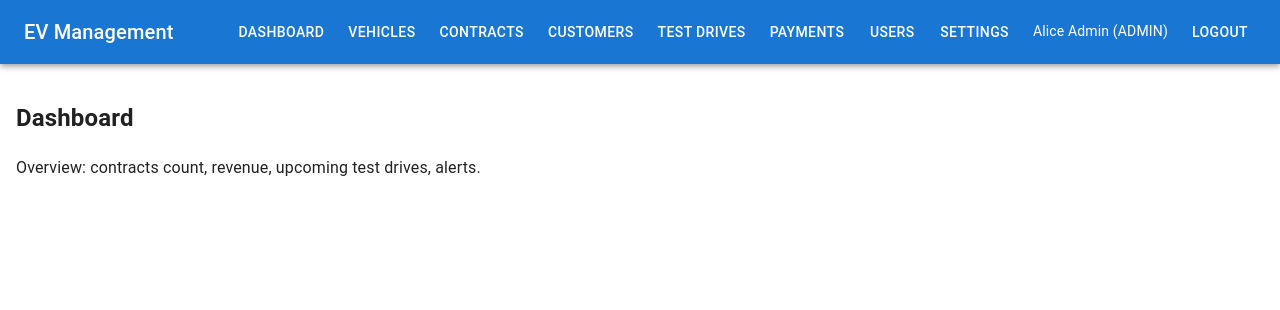
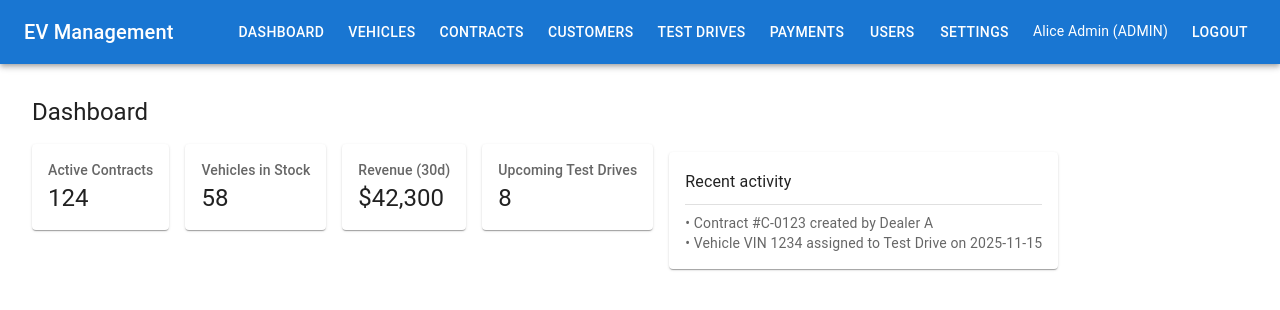
Before and after one commit to HaiPT2002/ev-frontend, a React (Vite) app: page /login in a window 1280 px wide. Both pictures are taken after a click on the button "ADMIN". Shown: the top 310 px of the page. Built offline with nearby package versions, Linux system fonts and the light colour scheme.

Commit message:
chore(ci): add GitHub Actions build workflow; polish Login and Dashboard; update README

```diff
--- a/src/pages/Dashboard.tsx
+++ b/src/pages/Dashboard.tsx
@@ -1,10 +1,56 @@
 import React from 'react'
+import Box from '@mui/material/Box'
+import Grid from '@mui/material/Grid'
+import Paper from '@mui/material/Paper'
+import Typography from '@mui/material/Typography'
+import Divider from '@mui/material/Divider'
+
+function StatCard({ title, value }: { title: string; value: React.ReactNode }) {
+  return (
+    <Paper elevation={1} sx={{ p: 2 }}>
+      <Typography variant="subtitle2" color="text.secondary">
+        {title}
+      </Typography>
+      <Typography variant="h5">{value}</Typography>
+    </Paper>
+  )
+}
 
 export default function Dashboard() {
+  // TODO: wire to API for real numbers
   return (
-    <div>
-      <h2>Dashboard</h2>
-      <p>Overview: contracts count, revenue, upcoming test drives, alerts.</p>
-    </div>
+    <Box sx={{ p: 2 }}>
+      <Typography variant="h5" sx={{ mb: 2 }}>
+        Dashboard
+      </Typography>
+
+      <Grid container spacing={2}>
+        <Grid item xs={12} sm={6} md={3}>
+          <StatCard title="Active Contracts" value={124} />
+        </Grid>
+        <Grid item xs={12} sm={6} md={3}>
+          <StatCard title="Vehicles in Stock" value={58} />
+        </Grid>
+        <Grid item xs={12} sm={6} md={3}>
+          <StatCard title="Revenue (30d)" value="$42,300" />
+        </Grid>
+        <Grid item xs={12} sm={6} md={3}>
+          <StatCard title="Upcoming Test Drives" value={8} />
+        </Grid>
+
+        <Grid item xs={12}>
+          <Paper elevation={1} sx={{ p: 2, mt: 1 }}>
+            <Typography variant="subtitle1">Recent activity</Typography>
+            <Divider sx={{ my: 1 }} />
+            <Typography variant="body2" color="text.secondary">
+              • Contract #C-0123 created by Dealer A
+            </Typography>
+            <Typography variant="body2" color="text.secondary">
+              • Vehicle VIN 1234 assigned to Test Drive on 2025-11-15
+            </Typography>
+          </Paper>
+        </Grid>
+      </Grid>
+    </Box>
   )
 }
--- a/src/pages/Login.tsx
+++ b/src/pages/Login.tsx
@@ -6,6 +6,11 @@ import TextField from '@mui/material/TextField'
 import Button from '@mui/material/Button'
 import Typography from '@mui/material/Typography'
 import Box from '@mui/material/Box'
+import Card from '@mui/material/Card'
+import CardContent from '@mui/material/CardContent'
+import Avatar from '@mui/material/Avatar'
+import LockOutlinedIcon from '@mui/icons-material/LockOutlined'
+import CircularProgress from '@mui/material/CircularProgress'
 
 export default function Login() {
   const { login, loginWithCredentials } = useAuth()
@@ -13,10 +18,12 @@ export default function Login() {
   const [email, setEmail] = useState('')
   const [password, setPassword] = useState('')
   const [error, setError] = useState<string | null>(null)
+  const [loading, setLoading] = useState(false)
 
   async function submit(e: React.FormEvent) {
     e.preventDefault()
     setError(null)
+    setLoading(true)
     if (loginWithCredentials) {
       try {
         await loginWithCredentials(email, password)
@@ -24,7 +31,11 @@ export default function Login() {
         return
       } catch (err: any) {
         setError(err?.response?.data?.message || err?.message || 'Login failed')
+      } finally {
+        setLoading(false)
       }
+    } else {
+      setLoading(false)
     }
   }
 
@@ -36,14 +47,29 @@ export default function Login() {
 
   return (
     <Container maxWidth="xs">
-      <Box sx={{ mt: 8, display: 'flex', flexDirection: 'column', gap: 2 }}>
-        <Typography variant="h5">Login</Typography>
-        <form onSubmit={submit} style={{ display: 'flex', flexDirection: 'column', gap: 12 }}>
-          <TextField label="Email" value={email} onChange={(e) => setEmail(e.target.value)} fullWidth />
-          <TextField label="Password" type="password" value={password} onChange={(e) => setPassword(e.target.value)} fullWidth />
-          <Button type="submit" variant="contained">Sign in</Button>
-        </form>
-        {error && <Typography color="error">{error}</Typography>}
+      <Box sx={{ mt: 10, display: 'flex', justifyContent: 'center' }}>
+        <Card sx={{ width: '100%', p: 2 }}>
+          <CardContent>
+            <Box sx={{ display: 'flex', flexDirection: 'column', alignItems: 'center', gap: 1 }}>
+              <Avatar sx={{ bgcolor: 'primary.main' }}>
+                <LockOutlinedIcon />
+              </Avatar>
+              <Typography variant="h6">Sign in to EV Management</Typography>
+            </Box>
+
+            <Box component="form" onSubmit={submit} sx={{ mt: 2, display: 'flex', flexDirection: 'column', gap: 2 }}>
+              <TextField label="Email" value={email} onChange={(e) => setEmail(e.target.value)} fullWidth required />
+              <TextField label="Password" type="password" value={password} onChange={(e) => setPassword(e.target.value)} fullWidth required />
+              <Button type="submit" variant="contained" disabled={loading} fullWidth>
+                {loading ? <CircularProgress size={20} color="inherit" /> : 'Sign in'}
+              </Button>
+            </Box>
+
+            {error && (
+              <Typography color="error" sx={{ mt: 2 }}>
+                {error}
+              </Typography>
+            )}
 
             <Box sx={{ mt: 2 }}>
               <Typography variant="subtitle2">Quick login for demo:</Typography>
@@ -53,6 +79,8 @@ export default function Login() {
                 <Button variant="outlined" onClick={() => quickLogin('DEALER_MANAGER')}>DEALER_MANAGER</Button>
               </Box>
             </Box>
+          </CardContent>
+        </Card>
       </Box>
     </Container>
   )
```
Also changed, not shown: 1 other file (tests, documents, lock files or other folders). Lines whose indentation alone changed are shown as unchanged.
